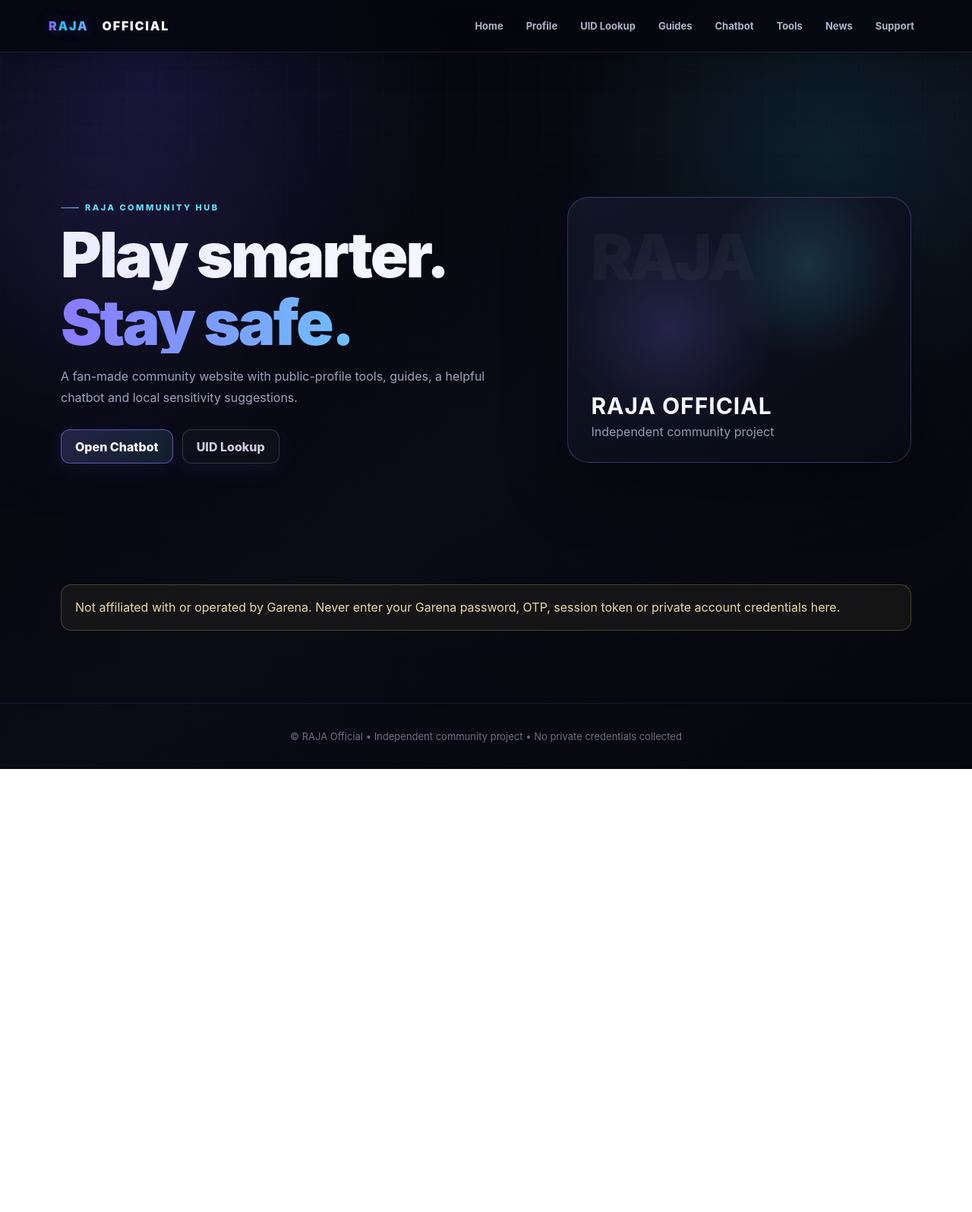
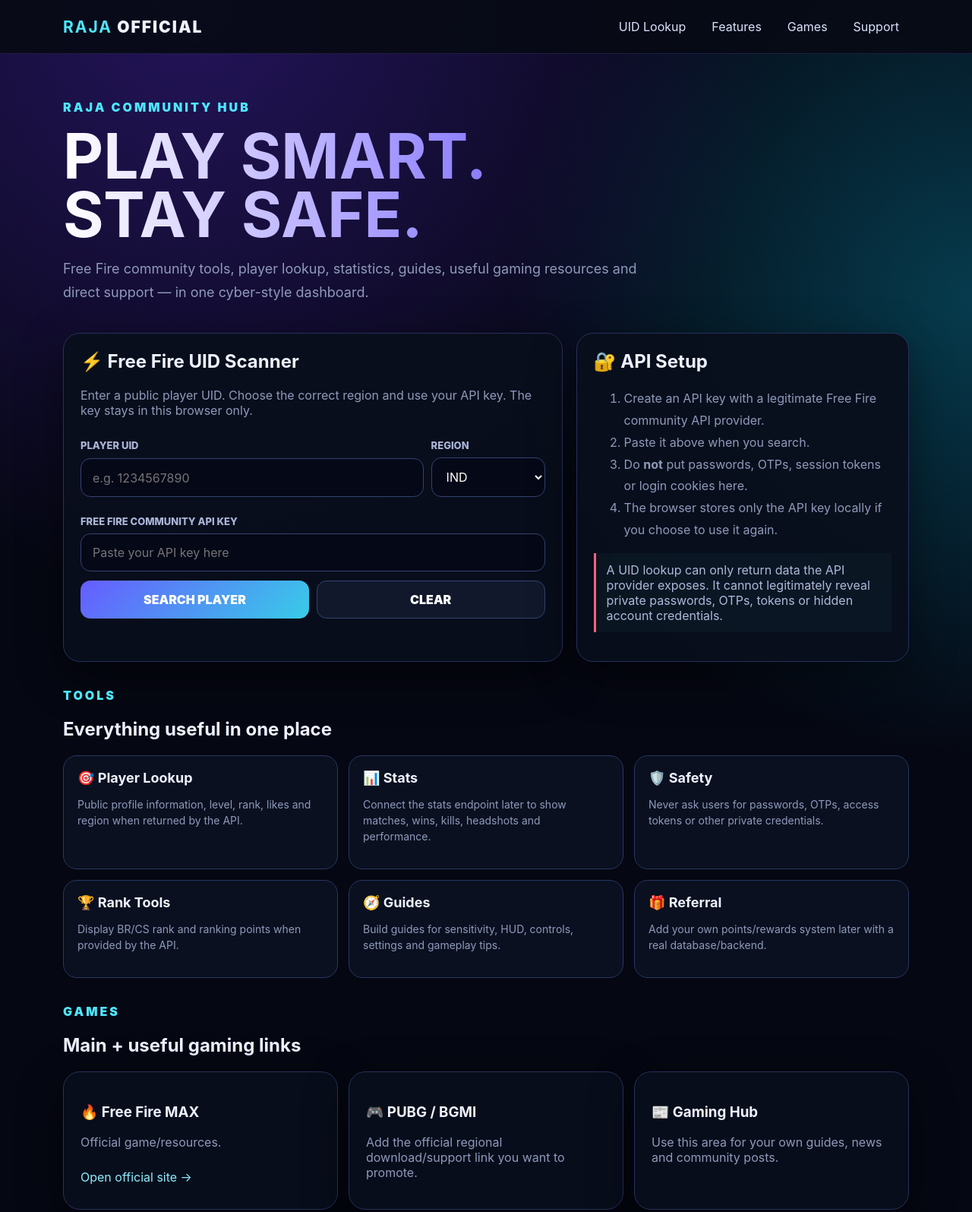
Before and after one commit to rajaofficial999/raja-website, a plain HTML site: page index.html in a window 1280 px wide. Shown: the top 1595 px of the page at 76% size. Before the commit the page ends 1012 px from the top, so only its background shows below. Drawn offline with Linux system fonts and the light colour scheme.

Commit message:
Add files via upload

```diff
--- a/index.html
+++ b/index.html
@@ -3,148 +3,142 @@
 <head>
 <meta charset="utf-8">
 <meta name="viewport" content="width=device-width,initial-scale=1">
-  <title>RAJA Official — Free Fire Community Hub</title>
-  <meta name="description" content="RAJA Official — an independent community information hub for Free Fire players.">
-  <link rel="stylesheet" href="style.css">
+<title>RAJA OFFICIAL — Free Fire Community Hub</title>
+<style>
+:root{--bg:#050712;--card:#0b1020;--line:#26315a;--txt:#eef2ff;--muted:#8f9aba;--p:#8b7cff;--c:#4de7ff;--ok:#55e38a;--bad:#ff617c}
+*{box-sizing:border-box}body{margin:0;background:radial-gradient(circle at 20% 0,#24145b 0,transparent 35%),radial-gradient(circle at 100% 20%,#063b4d 0,transparent 30%),var(--bg);color:var(--txt);font-family:Inter,system-ui,Arial,sans-serif}
+body:before{content:"";position:fixed;inset:0;pointer-events:none;background-image:linear-gradient(#fff1 1px,transparent 1px),linear-gradient(90deg,#fff1 1px,transparent 1px);background-size:42px 42px;mask-image:linear-gradient(to bottom,#000,transparent 90%);opacity:.14}
+header{position:sticky;top:0;z-index:10;background:#070a14e8;backdrop-filter:blur(18px);border-bottom:1px solid #7d75ff33}
+.nav{max-width:1150px;margin:auto;padding:15px 18px;display:flex;align-items:center;gap:18px;justify-content:space-between}.brand{font-weight:950;letter-spacing:2px;font-size:21px}.brand b{color:var(--c)}.links{display:flex;gap:8px;flex-wrap:wrap}.links a{color:#dbe2ff;text-decoration:none;padding:9px 12px;border:1px solid transparent;border-radius:11px}.links a:hover{border-color:#8b7cff55;background:#8b7cff12}.menu{display:none}
+main{max-width:1150px;margin:auto;padding:32px 18px 70px}.hero{padding:28px 0 20px}.eyebrow{color:var(--c);letter-spacing:3px;font-weight:900}.hero h1{font-size:clamp(44px,8vw,82px);line-height:.94;margin:16px 0;background:linear-gradient(90deg,#fff,#8b7cff,#4de7ff);-webkit-background-clip:text;color:transparent}.hero p{max-width:760px;color:var(--muted);font-size:18px;line-height:1.7}
+.grid{display:grid;grid-template-columns:1.2fr .8fr;gap:18px}.card{background:#090e1cf0;border:1px solid var(--line);border-radius:22px;padding:22px;box-shadow:0 18px 60px #0007}.card h2{margin-top:0}.field{display:grid;gap:8px;margin:12px 0}.field label{font-size:13px;color:#aab5d8;font-weight:800}.input,.select,.btn{width:100%;padding:14px 15px;border-radius:13px;border:1px solid #35426f;background:#050817;color:#fff;font:inherit;outline:none}.input:focus,.select:focus{border-color:var(--p);box-shadow:0 0 0 3px #8b7cff18}.btn{cursor:pointer;background:linear-gradient(135deg,#675cff,#38cce8);font-weight:900;border:0}.btn.secondary{background:#11182b;border:1px solid #35426f}.row{display:grid;grid-template-columns:1fr 150px;gap:10px}.actions{display:grid;grid-template-columns:1fr 1fr;gap:10px;margin-top:12px}.status{min-height:22px;color:var(--muted);font-size:14px}.status.ok{color:var(--ok)}.status.bad{color:var(--bad)}
+.profile{display:none;margin-top:18px}.profile.show{display:block}.profileTop{display:flex;gap:16px;align-items:center}.avatar{width:76px;height:76px;border-radius:18px;background:linear-gradient(135deg,#8b7cff,#4de7ff);display:grid;place-items:center;font-weight:1000;font-size:28px;color:#070a14}.name{font-size:26px;font-weight:950}.chips{display:flex;gap:7px;flex-wrap:wrap;margin-top:8px}.chip{padding:6px 9px;border-radius:999px;background:#111a31;border:1px solid #34436f;color:#b9c6ee;font-size:12px}.stats{display:grid;grid-template-columns:repeat(4,1fr);gap:9px;margin-top:16px}.stat{padding:13px;border:1px solid #26345e;border-radius:14px;background:#0b1223}.stat small{display:block;color:#8491b6}.stat strong{display:block;margin-top:5px;font-size:18px}.result{margin-top:16px}.hidden{display:none}
+.featuregrid{display:grid;grid-template-columns:repeat(3,1fr);gap:14px;margin-top:18px}.feature{padding:18px;border-radius:18px;border:1px solid #293761;background:#0a1020}.feature b{font-size:18px}.feature p{color:var(--muted);line-height:1.5;font-size:14px}
+.note{border-left:3px solid var(--c);padding:12px 14px;background:#4de7ff08;color:#aeb9db;margin-top:12px}.danger{border-left-color:#ff617c}.games{display:grid;grid-template-columns:repeat(3,1fr);gap:14px}.game a{display:inline-block;margin-top:10px;color:#8ceeff;text-decoration:none}
+footer{border-top:1px solid #202a4a;padding:25px 18px;color:#7481a7;text-align:center}
+@media(max-width:800px){.grid,.featuregrid,.games{grid-template-columns:1fr}.links{display:none}.menu{display:block}.stats{grid-template-columns:repeat(2,1fr)}.row{grid-template-columns:1fr}.hero h1{font-size:54px}}
+</style>
 </head>
 <body>
-<header class="topbar">
-  <a class="brand" href="#home"><span class="brand-mark">RAJA</span> OFFICIAL</a>
-  <button class="menu" id="menuBtn">☰</button>
-  <nav id="nav">
-    <a href="#home">Home</a>
-    <a href="#profile">Profile</a>
-    <a href="#lookup">UID Lookup</a>
-    <a href="#guides">Guides</a>
-    <a href="#chatbot">Chatbot</a>
-    <a href="#tools">Tools</a>
-    <a href="#news">News</a>
-    <a href="#support">Support</a>
-  </nav>
-</header>
+<header><div class="nav">
+  <div class="brand"><b>RAJA</b> OFFICIAL</div>
+  <nav class="links">
+    <a href="#lookup">UID Lookup</a><a href="#features">Features</a><a href="#games">Games</a><a href="#support">Support</a>
+  </nav><button class="menu" onclick="document.querySelector('.links').classList.toggle('mobile')">☰</button>
+</div></header>
 
 <main>
-<section id="home" class="page active">
-  <div class="hero">
-    <div>
-      <p class="eyebrow">RAJA COMMUNITY HUB</p>
-      <h1>Play smarter. <span>Stay safe.</span></h1>
-      <p class="muted">A fan-made community website with public-profile tools, guides, a helpful chatbot and local sensitivity suggestions.</p>
-      <div class="actions">
-        <a class="btn" href="#chatbot">Open Chatbot</a>
-        <a class="btn ghost" href="#lookup">UID Lookup</a>
+<section class="hero">
+ <div class="eyebrow">RAJA COMMUNITY HUB</div>
+ <h1>PLAY SMART.<br>STAY SAFE.</h1>
+ <p>Free Fire community tools, player lookup, statistics, guides, useful gaming resources and direct support — in one cyber-style dashboard.</p>
+</section>
+
+<section id="lookup" class="grid">
+ <div class="card">
+  <h2>⚡ Free Fire UID Scanner</h2>
+  <p style="color:var(--muted)">Enter a public player UID. Choose the correct region and use your API key. The key stays in this browser only.</p>
+  <div class="row">
+   <div class="field"><label>PLAYER UID</label><input id="uid" class="input" inputmode="numeric" placeholder="e.g. 1234567890"></div>
+   <div class="field"><label>REGION</label><select id="region" class="select"><option value="ind">IND</option><option value="sg">SG</option><option value="br">BR</option></select></div>
+  </div>
+  <div class="field"><label>FREE FIRE COMMUNITY API KEY</label><input id="key" class="input" type="password" placeholder="Paste your API key here"></div>
+  <div class="actions"><button class="btn" onclick="lookup()">SEARCH PLAYER</button><button class="btn secondary" onclick="clearResult()">CLEAR</button></div>
+  <div id="status" class="status" style="margin-top:12px"></div>
+  <div id="profile" class="profile">
+   <div class="profileTop"><div id="avatar" class="avatar">R</div><div><div id="name" class="name">—</div><div id="sub" class="chips"></div></div></div>
+   <div class="stats">
+    <div class="stat"><small>LEVEL</small><strong id="level">—</strong></div>
+    <div class="stat"><small>RANK</small><strong id="rank">—</strong></div>
+    <div class="stat"><small>CS RANK</small><strong id="csrank">—</strong></div>
+    <div class="stat"><small>LIKES</small><strong id="likes">—</strong></div>
+   </div>
+   <div id="extra" class="note"></div>
   </div>
  </div>
-    <div class="hero-card">
-      <div class="scan"></div>
-      <strong>RAJA OFFICIAL</strong>
-      <span>Independent community project</span>
-    </div>
-  </div>
-  <div class="notice">Not affiliated with or operated by Garena. Never enter your Garena password, OTP, session token or private account credentials here.</div>
-</section>
 
-<section id="profile" class="page">
-  <h2>Player Profile</h2>
-  <div class="grid two">
  <div class="card">
-      <label>Nickname</label><input id="pNick" placeholder="Your nickname">
-      <label>UID</label><input id="pUid" inputmode="numeric" placeholder="Your UID">
-      <label>Region</label><input id="pRegion" placeholder="e.g. India">
-      <button class="btn" id="saveProfile">Save on this device</button>
-      <button class="btn ghost" id="clearProfile">Clear</button>
-    </div>
-    <div class="card" id="profileCard">
-      <p class="eyebrow">PLAYER CARD</p>
-      <h3 id="cardNick">Guest Player</h3>
-      <p>UID: <span id="cardUid">—</span></p>
-      <p>Region: <span id="cardRegion">—</span></p>
-    </div>
+  <h2>🔐 API Setup</h2>
+  <ol style="color:var(--muted);line-height:1.8">
+   <li>Create an API key with a legitimate Free Fire community API provider.</li>
+   <li>Paste it above when you search.</li>
+   <li>Do <b>not</b> put passwords, OTPs, session tokens or login cookies here.</li>
+   <li>The browser stores only the API key locally if you choose to use it again.</li>
+  </ol>
+  <div class="note danger">A UID lookup can only return data the API provider exposes. It cannot legitimately reveal private passwords, OTPs, tokens or hidden account credentials.</div>
  </div>
 </section>
 
-<section id="lookup" class="page">
-  <h2>Public Profile Preview</h2>
-  <p class="muted">This demo does not access Garena's private systems. It shows information that a user provides locally. A real live lookup requires a legitimate authorized data source.</p>
-  <div class="card">
-    <label>UID</label>
-    <input id="lookupUid" inputmode="numeric" placeholder="Enter UID">
-    <label>Public nickname</label>
-    <input id="lookupNick" placeholder="Nickname">
-    <label>Public level</label>
-    <input id="lookupLevel" inputmode="numeric" placeholder="Level">
-    <button class="btn" id="lookupBtn">Show Profile</button>
-  </div>
-  <div id="lookupResult" class="card result hidden"></div>
-</section>
-
-<section id="guides" class="page">
-  <h2>Guides</h2>
-  <div class="grid three">
-    <article class="card"><h3>Account Safety</h3><p>Use a strong unique password, enable available account security features and never share OTPs or login credentials.</p></article>
-    <article class="card"><h3>Better Settings</h3><p>Use the Tools page to get a simple phone/play-style suggestion. Treat it as a starting point, not a guaranteed performance boost.</p></article>
-    <article class="card"><h3>Official Help</h3><p>For account problems, use official Garena support rather than third-party recovery services.</p></article>
+<section id="features" style="margin-top:34px">
+ <div class="eyebrow">TOOLS</div><h2>Everything useful in one place</h2>
+ <div class="featuregrid">
+  <div class="feature"><b>🎯 Player Lookup</b><p>Public profile information, level, rank, likes and region when returned by the API.</p></div>
+  <div class="feature"><b>📊 Stats</b><p>Connect the stats endpoint later to show matches, wins, kills, headshots and performance.</p></div>
+  <div class="feature"><b>🛡️ Safety</b><p>Never ask users for passwords, OTPs, access tokens or other private credentials.</p></div>
+  <div class="feature"><b>🏆 Rank Tools</b><p>Display BR/CS rank and ranking points when provided by the API.</p></div>
+  <div class="feature"><b>🧭 Guides</b><p>Build guides for sensitivity, HUD, controls, settings and gameplay tips.</p></div>
+  <div class="feature"><b>🎁 Referral</b><p>Add your own points/rewards system later with a real database/backend.</p></div>
  </div>
 </section>
 
-<section id="chatbot" class="page">
-  <h2>RAJA Chatbot</h2>
-  <p class="muted">A built-in community helper. It answers common questions without asking for passwords, OTPs or private tokens.</p>
-  <div class="chat card">
-    <div id="chatLog" class="chatlog">
-      <div class="bot">RAJA Bot: Hi! Ask me about UID lookup, profile setup, sensitivity suggestions, account safety, or this website.</div>
-    </div>
-    <div class="chatbar">
-      <input id="chatInput" placeholder="Type your question...">
-      <button class="btn" id="sendChat">Send</button>
-    </div>
-    <div class="quick">
-      <button data-q="How does UID lookup work?">UID lookup</button>
-      <button data-q="Give me sensitivity help">Sensitivity</button>
-      <button data-q="How do I protect my account?">Account safety</button>
-      <button data-q="How do I use this website?">Website help</button>
-    </div>
+<section id="games" style="margin-top:34px">
+ <div class="eyebrow">GAMES</div><h2>Main + useful gaming links</h2>
+ <div class="games">
+  <div class="card game"><h3>🔥 Free Fire MAX</h3><p style="color:var(--muted)">Official game/resources.</p><a href="https://ff.garena.com/en/" target="_blank" rel="noopener">Open official site →</a></div>
+  <div class="card game"><h3>🎮 PUBG / BGMI</h3><p style="color:var(--muted)">Add the official regional download/support link you want to promote.</p></div>
+  <div class="card game"><h3>📰 Gaming Hub</h3><p style="color:var(--muted)">Use this area for your own guides, news and community posts.</p></div>
  </div>
 </section>
 
-<section id="tools" class="page">
-  <h2>Tools</h2>
-  <div class="grid two">
-    <div class="card">
-      <h3>Phone Sensitivity Helper</h3>
-      <label>Phone name</label><input id="phone" placeholder="e.g. Infinix Note series">
-      <label>Play style</label>
-      <select id="style"><option>Balanced</option><option>Smooth</option><option>Fast</option></select>
-      <button class="btn" id="suggest">Suggest</button>
-      <div id="suggestion" class="result hidden"></div>
-    </div>
-    <div class="card">
-      <h3>Manual Calculator</h3>
-      <label>Base value (0–200)</label><input id="base" type="number" min="0" max="200" value="100">
-      <button class="btn" id="calc">Calculate</button>
-      <div id="calcResult" class="result hidden"></div>
-    </div>
-  </div>
-</section>
-
-<section id="news" class="page">
-  <h2>Official Information</h2>
-  <div class="grid two">
-    <div class="card"><h3>Free Fire News</h3><p>Use Garena's official site for current announcements.</p><a class="btn" target="_blank" rel="noopener" href="https://ff.garena.com/en/news">Open Official News</a></div>
-    <div class="card"><h3>Official Support</h3><p>For account and game support, use Garena's official support channel.</p><a class="btn" target="_blank" rel="noopener" href="https://ffsupport.garena.com/">Open Support</a></div>
-  </div>
-</section>
-
-<section id="support" class="page">
-  <h2>Support & Brand</h2>
-  <div class="card">
-    <p>RAJA Official is an independent community project. It does not represent Garena.</p>
-    <a class="btn" target="_blank" rel="noopener" href="https://ff.garena.com/en/brand/">Official Free Fire Brand Page</a>
+<section id="support" style="margin-top:34px" class="card">
+ <div class="eyebrow">SUPPORT</div><h2>Need help?</h2>
+ <p style="color:var(--muted)">Users can contact RAJA OFFICIAL directly.</p>
+ <div class="actions">
+  <a class="btn" style="text-align:center;text-decoration:none" href="https://t.me/RAJA_THE_H4CKER_143" target="_blank" rel="noopener">Telegram Support</a>
+  <a class="btn secondary" style="text-align:center;text-decoration:none" href="https://www.instagram.com/sky__official__.x/" target="_blank" rel="noopener">Instagram</a>
  </div>
 </section>
 </main>
+<footer>RAJA OFFICIAL • Independent community project • Do not enter passwords, OTPs or session tokens.</footer>
 
-<footer>© RAJA Official • Independent community project • No private credentials collected</footer>
-<script src="script.js"></script>
+<script>
+const API_BASE="https://developers.freefirecommunity.com/api/v1";
+const $=id=>document.getElementById(id);
+$("key").value=localStorage.getItem("raja_api_key")||"";
+
+function setStatus(msg,type=""){ $("status").textContent=msg; $("status").className="status "+type; }
+function clearResult(){ $("profile").classList.remove("show"); setStatus(""); $("uid").value=""; }
+function val(o,...keys){for(const k of keys){if(o && o[k]!==undefined && o[k]!==null)return o[k]}return "—"}
+
+async function lookup(){
+ const uid=$("uid").value.trim(), region=$("region").value, key=$("key").value.trim();
+ if(!/^\d{5,15}$/.test(uid)){setStatus("Enter a valid 5–15 digit UID.","bad");return}
+ if(!key){setStatus("API key required. Get one from your chosen API provider and paste it here.","bad");return}
+ localStorage.setItem("raja_api_key",key);
+ setStatus("Scanning public player data…");
+ $("profile").classList.remove("show");
+ try{
+   const url=API_BASE+"/info?region="+encodeURIComponent(region)+"&uid="+encodeURIComponent(uid);
+   const r=await fetch(url,{headers:{"x-api-key":key,"Accept":"application/json"}});
+   const text=await r.text();
+   let data; try{data=JSON.parse(text)}catch{throw new Error("API returned a non-JSON response ("+r.status+").")}
+   if(!r.ok) throw new Error(data.message||data.error||("API error "+r.status));
+   const b=data.basicInfo||data.basicinfo||data.data?.basicInfo||data.data||data;
+   const nickname=val(b,"nickname","name");
+   $("name").textContent=nickname;
+   $("level").textContent=val(b,"level");
+   $("rank").textContent=val(b,"rank","rankingPoints");
+   $("csrank").textContent=val(b,"csRank","csrank","csRankingPoints");
+   $("likes").textContent=val(b,"liked","likes");
+   $("avatar").textContent=(String(nickname).slice(0,1)||"R").toUpperCase();
+   $("sub").innerHTML="";
+   [["UID",uid],["REGION",val(b,"region")],["EXP",val(b,"exp")],["BADGES",val(b,"badgeCnt","badgecnt")]].forEach(x=>{const s=document.createElement("span");s.className="chip";s.textContent=x[0]+": "+x[1];$("sub").appendChild(s)});
+   $("extra").textContent="Player data loaded from the configured API. Raw private credentials are never requested or displayed.";
+   $("profile").classList.add("show"); setStatus("Player found.","ok");
+ }catch(e){
+   setStatus("Lookup failed: "+e.message+" — check UID, region, API key and provider status.","bad");
+ }
+}
+</script>
 </body>
 </html>
```
Lines whose indentation alone changed are shown as unchanged.
